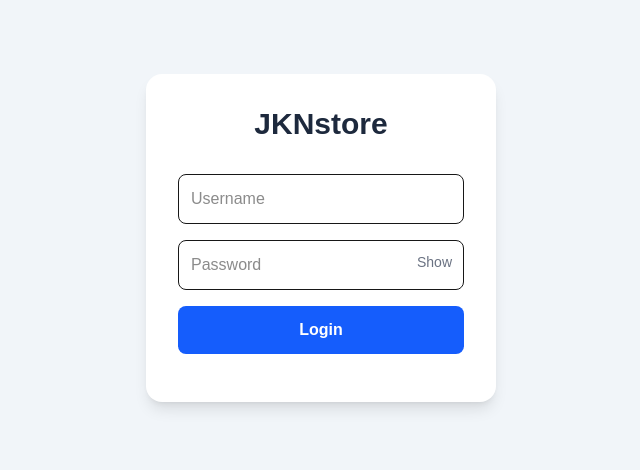
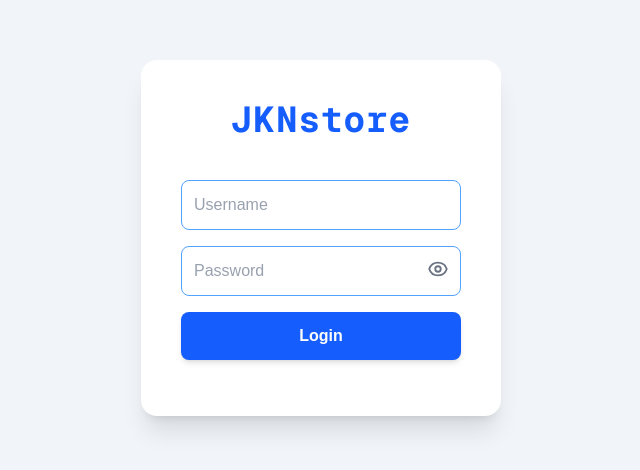
Before and after one commit to jknymous/catalog-app, a Next.js app in the folder frontend/: page /login in a window 1280 px wide. Shown: the part 162-632 px from the top of the page, without its empty margins (319-959 px from the left). Built offline with nearby package versions, Linux system fonts and the light colour scheme.

Commit message:
fixing auth login and logout, add side bar

```diff
--- /dev/null
+++ b/frontend/app/admin/page.tsx
@@ -0,0 +1,94 @@
+"use client";
+
+import { useEffect, useState } from "react";
+
+export default function AdminDashboard() {
+    const [loading, setLoading] = useState(true);
+
+    useEffect(() => {
+        checkLogin();
+    }, []);
+
+    async function checkLogin() {
+        try {
+            const res = await fetch("http://localhost:5000/me", {
+                credentials: "include",
+            });
+
+            const text = await res.text();
+
+            if (text === "Belum login") {
+                window.location.href = "/login";
+            } else {
+                setLoading(false);
+            }
+        } catch (err) {
+            window.location.href = "/login";
+        }
+    }
+
+    async function logout() {
+        await fetch("http://localhost:5000/logout", {
+            method: "POST",
+            credentials: "include",
+        });
+
+        window.location.href = "/login";
+    }
+
+    if (loading) {
+        return (
+            <div className="h-screen flex items-center justify-center">
+                Checking login...
+            </div>
+        );
+    }
+
+    return (
+        <div className="flex h-screen bg-slate-100">
+
+            {/* SIDEBAR */}
+            <aside className="w-64 bg-white shadow-lg p-6 flex flex-col">
+
+                <h1 className="text-2xl font-bold mb-10 text-center">
+                    JKNstore
+                </h1>
+
+                <nav className="flex flex-col gap-3">
+                    <div className="p-3 rounded-lg hover:bg-blue-100 cursor-pointer">
+                        Dashboard
+                    </div>
+                    <div className="p-3 rounded-lg hover:bg-blue-100 cursor-pointer">
+                        Add Fish
+                    </div>
+                    <div className="p-3 rounded-lg hover:bg-blue-100 cursor-pointer">
+                        Add Stok
+                    </div>
+                    <div className="p-3 rounded-lg hover:bg-blue-100 cursor-pointer">
+                        Stok
+                    </div>
+                </nav>
+
+                <button
+                    onClick={logout}
+                    className="mt-auto bg-red-500 hover:bg-red-600 text-white p-3 rounded-lg"
+                >
+                    Logout
+                </button>
+
+            </aside>
+
+            {/* CONTENT */}
+            <main className="flex-1 p-10">
+                <h2 className="text-3xl font-bold mb-6">
+                    Dashboard Admin
+                </h2>
+
+                <div className="bg-white rounded-xl shadow p-6">
+                    Selamat datang di panel admin bro 😎
+                </div>
+            </main>
+
+        </div>
+    );
+}
--- a/frontend/app/login/page.tsx
+++ b/frontend/app/login/page.tsx
@@ -31,44 +31,75 @@
 
     return (
         <div className="bg-slate-100 h-screen flex items-center justify-center">
+
             <form
                 onSubmit={login}
-                className="bg-white w-[350px] p-8 rounded-2xl shadow-lg"
+                className="bg-white w-[360px] p-10 rounded-2xl shadow-xl"
             >
 
-                <h1 className="text-center text-3xl font-bold mb-8 text-slate-800">
+                {/* LOGO */}
+                <h1 className="text-center text-4xl font-mono font-bold mb-10 text-blue-600 tracking-wide">
                     JKNstore
                 </h1>
 
+                {/* USERNAME */}
                 <input
                     name="username"
                     placeholder="Username"
-                    className="w-full p-3 mb-4 border rounded-lg focus:ring-2 focus:ring-blue-500"
+                    className="w-full p-3 mb-4 border border-blue-400 rounded-lg
+                            focus:outline-none focus:ring-2 focus:ring-blue-500
+                            placeholder:text-gray-400"
                 />
 
+                {/* PASSWORD */}
                 <div className="relative mb-4">
                     <input
                         name="password"
                         type={show ? "text" : "password"}
                         placeholder="Password"
-                        className="w-full p-3 border rounded-lg focus:ring-2 focus:ring-blue-500"
+                        className="w-full p-3 border border-blue-400 rounded-lg
+                                focus:outline-none focus:ring-2 focus:ring-blue-500
+                                placeholder:text-gray-400"
                     />
+
+                    {/* ICON EYE */}
                     <button
                         type="button"
                         onClick={() => setShow(!show)}
-                        className="absolute right-3 top-3 text-sm text-gray-500"
+                        className="absolute right-3 top-3 text-gray-500 hover:text-blue-600"
                     >
-                        {show ? "Hide" : "Show"}
+                        {show ? (
+
+                            /* EYE OFF */
+                            <svg xmlns="http://www.w3.org/2000/svg" width="22" height="22" fill="none" viewBox="0 0 24 24" stroke="currentColor">
+                                <path strokeLinecap="round" strokeLinejoin="round" strokeWidth="2"
+                                    d="M13.875 18.825A10.05 10.05 0 0112 19c-5 0-9-4-10-7 1-3 5-7 10-7 1.125 0 2.2.2 3.2.575M6.5 6.5l11 11" />
+                            </svg>
+
+                        ) : (
+
+                            /* EYE */
+                            <svg xmlns="http://www.w3.org/2000/svg" width="22" height="22" fill="none" viewBox="0 0 24 24" stroke="currentColor">
+                                <path strokeLinecap="round" strokeLinejoin="round" strokeWidth="2"
+                                    d="M15 12a3 3 0 11-6 0 3 3 0 016 0z" />
+                                <path strokeLinecap="round" strokeLinejoin="round" strokeWidth="2"
+                                    d="M2.458 12C3.732 7.943 7.523 5 12 5c4.478 0 8.268 2.943 9.542 7-1.274 4.057-5.064 7-9.542 7-4.477 0-8.268-2.943-9.542-7z" />
+                            </svg>
+
+                        )}
                     </button>
                 </div>
 
-                <button className="w-full bg-blue-600 hover:bg-blue-700 text-white p-3 rounded-lg font-semibold transition">
+                {/* BUTTON */}
+                <button className="w-full bg-blue-600 hover:bg-blue-700 text-white p-3 rounded-lg font-semibold transition shadow-md">
                     Login
                 </button>
 
+                {/* ERROR */}
                 <p className="text-red-500 text-center mt-4">{msg}</p>
 
             </form>
+
         </div>
     );
 }
```
